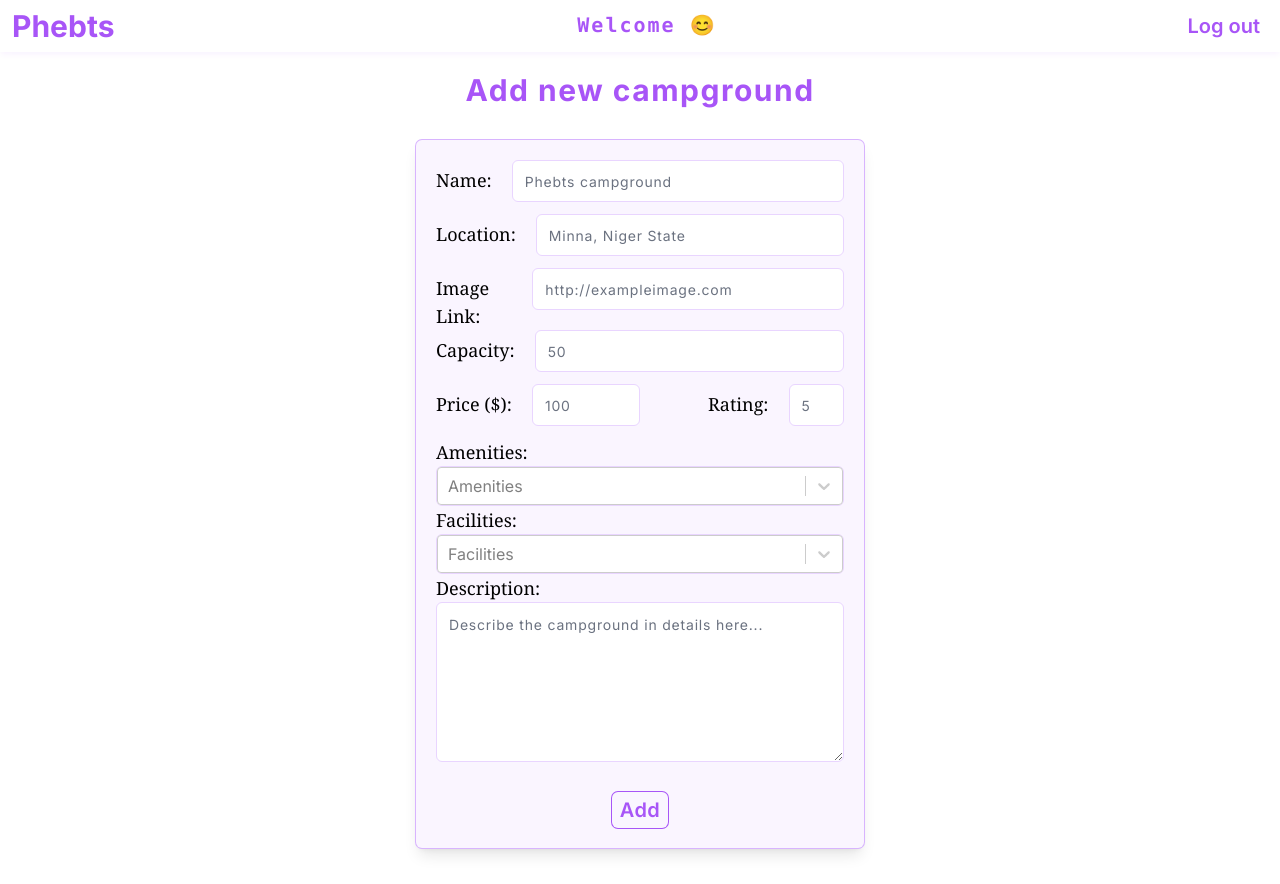
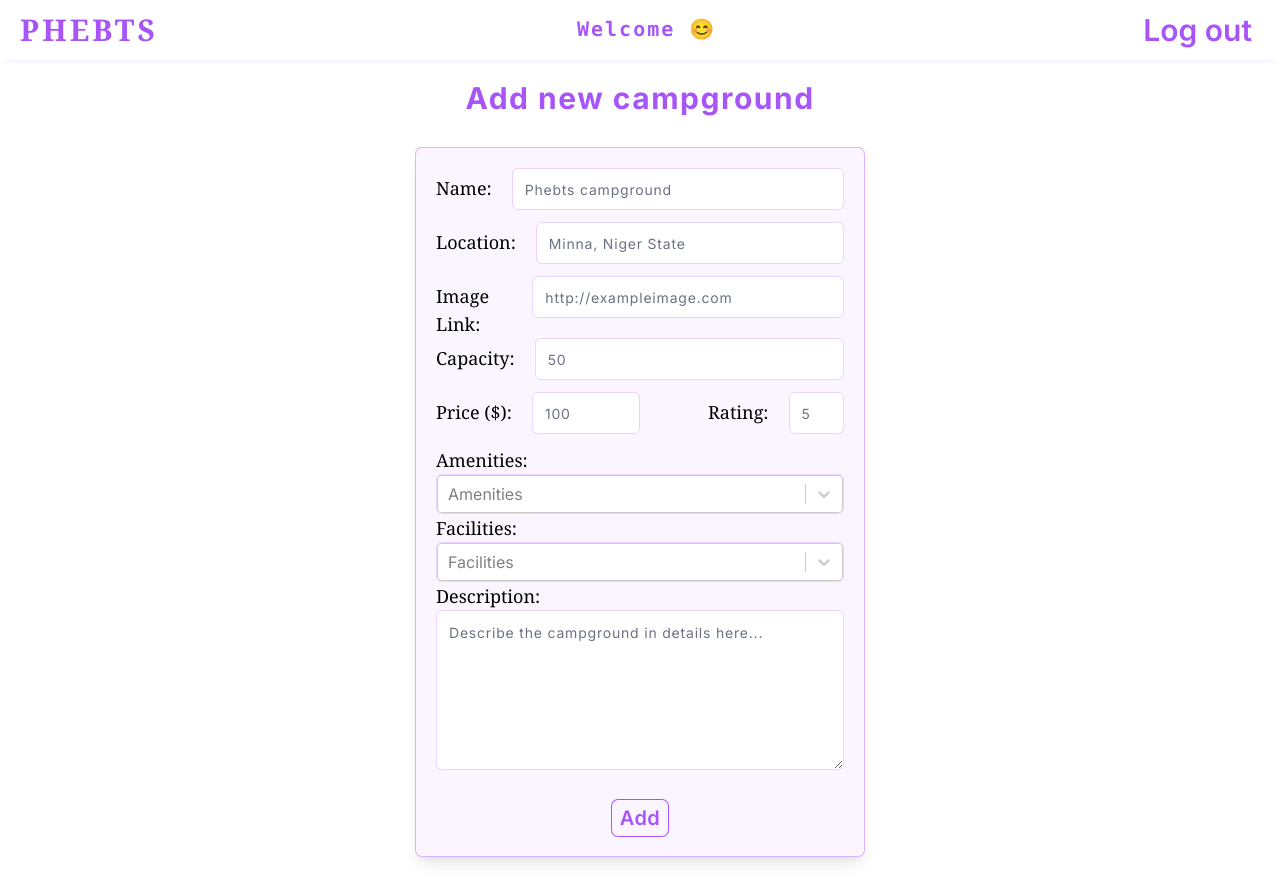
Before and after one commit to d-code-h/phebts-campgrounds, a Next.js app: page /campgrounds/new in a window 1280 px wide. Built offline with nearby package versions, Linux system fonts and the light colour scheme; no server answers.

Commit message:
Restyle homepage

```diff
--- a/app/campgrounds/components/BigButton.tsx
+++ b/app/campgrounds/components/BigButton.tsx
@@ -12,9 +12,9 @@ export default function BigButton({
 }) {
   return (
     <Link
-      className={`ring-2 rounded-md px-3 py-2 mt-10 mb-2 text-xl w-max block  font-semibold tracking-wide hover:text-white hover:shadow-xl focus:outline-none  focus:text-white focus:shadow-xl ${
+      className={`ring-2 rounded-md px-3 py-2 mt-10 mb-2 text-xl w-max block  font-semibold tracking-wide hover:text-white transition-all hover:shadow-xl focus:outline-none  focus:text-white focus:shadow-xl ${
         status === 'campground'
-          ? 'ring-purple-500 text-purple-500 hover:bg-purple-500 focus:bg-purple-500  mx-auto'
+          ? 'ring-purple-500 text-purple-500 hover:bg-purple-500 focus:bg-purple-500 mx-auto px-5 py-3 text-2xl'
           : 'ml-auto ring-green-500 text-green-500 hover:bg-green-500 focus:bg-green-500'
       }`}
       href={href}
--- a/app/campgrounds/components/Grid.tsx
+++ b/app/campgrounds/components/Grid.tsx
@@ -1,6 +1,7 @@
 import Image from 'next/image';
 import { ObjectId } from 'mongodb';
 import LinkBtn from './LinkBtn';
+import clsx from 'clsx';
 
 interface review {
   username: string;
@@ -24,7 +25,11 @@ interface Campground {
 
 const Grid = ({ campground }: { campground: Campground }) => {
   return (
-    <div className="w-full sm:w-5/12 md:w-72 border border-purple-500 rounded-md">
+    <div
+      className={clsx(
+        'w-full sm:w-5/12 md:w-72 ring-1 ring-purple-500 rounded-md hover:shadow-xl hover:ring-2 hover:scale-105 transition-all'
+      )}
+    >
       <Image
         // src="https://images.unsplash.com/photo-1533873984035-25970ab07461?q=80&w=1174&auto=format&fit=crop&q=60"
         src={campground.image.slice(0, campground.image.indexOf('60'))}
--- a/app/campgrounds/components/Jumbotron.tsx
+++ b/app/campgrounds/components/Jumbotron.tsx
@@ -4,10 +4,10 @@ import BigButton from '../components/BigButton';
 export default function Jumbotron() {
   return (
     <Wrapper>
-      <h1 className="text-5xl font-bold tracking-wider leading-tight sm:leading-normal">
+      <h1 className="text-7xl font-bold tracking-wider leading-tight sm:leading-normal">
         Unplug, Unwind, and Reconnect with Nature&apos;s Serenity
       </h1>
-      <p className="text-slate-700 text-md my-5 max-w-2xl mx-auto">
+      <p className="text-slate-500 text-3xl font-extralight my-5 max-w-2xl mx-auto">
         Welcome to Phebts&apos; Campground, a hidden gem nestled in the heart of
         nature&apos;s embrace. Here, amidst lush woodlands, crystal-clear
         streams, and awe-inspiring landscapes, we invite you to rediscover the
--- a/app/campgrounds/components/Wrapper.tsx
+++ b/app/campgrounds/components/Wrapper.tsx
@@ -2,7 +2,7 @@ import { ReactNode } from 'react';
 
 export default function Wrapper({ children }: { children: ReactNode }) {
   return (
-    <section className="max-w-5xl mx-auto my-0 sm:my-10 p-5 bg-purple-50 rounded-md text-center">
+    <section className="max-w-7xl mx-auto my-0 sm:my-10 p-5 bg-purple-50 rounded-md text-center">
       {children}
     </section>
   );
--- a/app/components/Header.tsx
+++ b/app/components/Header.tsx
@@ -6,8 +6,8 @@ export default function Header() {
   const { getUser } = getKindeServerSession();
   const user = getUser();
   return (
-    <header className="flex justify-between items-center px-3 py-2 bg-slate-20 shadow-md shadow-purple-50">
-      <h1 className="text-3xl font-bold text-purple-500">
+    <header className="flex justify-between items-center px-5 py-3 bg-slate-20 shadow-md shadow-purple-50">
+      <h1 className="text-3xl uppercase font-serif tracking-widest font-bold text-purple-500">
         <Link href="/campgrounds">Phebts</Link>
       </h1>
       {user && (
--- a/app/components/Nav.tsx
+++ b/app/components/Nav.tsx
@@ -8,17 +8,17 @@ import {
 export default function Nav() {
   const { isAuthenticated } = getKindeServerSession();
   return (
-    <nav>
+    <nav className="text-3xl">
       {isAuthenticated() ? (
-        <LogoutLink className="text-xl text-purple-500 font-semibold px-2 py-1 rounded-md ring-purple-500 hover:ring-2 focus:outline-none focus:ring-2">
+        <LogoutLink className="text-purple-500 font-semibold px-2 py-1 rounded-md ring-purple-500 hover:ring-2 focus:outline-none focus:ring-2">
           Log out
         </LogoutLink>
       ) : (
         <>
-          <LoginLink className="text-xl text-purple-500 font-semibold px-2 py-1 rounded-md ring-purple-500 hover:ring-2 focus:outline-none focus:ring-2">
+          <LoginLink className="text-purple-500 font-semibold px-2 py-1 rounded-md ring-purple-500 hover:ring-2 focus:outline-none focus:ring-2">
             Sign in
           </LoginLink>
-          <RegisterLink className="text-xl text-purple-500 font-semibold px-2 py-1 rounded-md ring-purple-500 hover:ring-2 focus:outline-none focus:ring-2">
+          <RegisterLink className="text-purple-500 font-semibold px-2 py-1 rounded-md ring-purple-500 hover:ring-2 focus:outline-none focus:ring-2">
             Sign up
           </RegisterLink>
         </>
--- /dev/null
+++ b/app/error.tsx
@@ -0,0 +1,9 @@
+'use client';
+
+export default function error() {
+  return (
+    <div>
+      <h1>This is the Error page</h1>
+    </div>
+  );
+}
--- a/package.json
+++ b/package.json
@@ -15,6 +15,7 @@
     "@types/react-dom": "18.2.6",
     "autoprefixer": "10.4.14",
     "axios": "^1.4.0",
+    "clsx": "^2.1.0",
     "eslint": "8.44.0",
     "eslint-config-next": "13.4.9",
     "mongodb": "^5.7.0",
```
Also changed, not shown: 1 other file (tests, documents, lock files or other folders).
